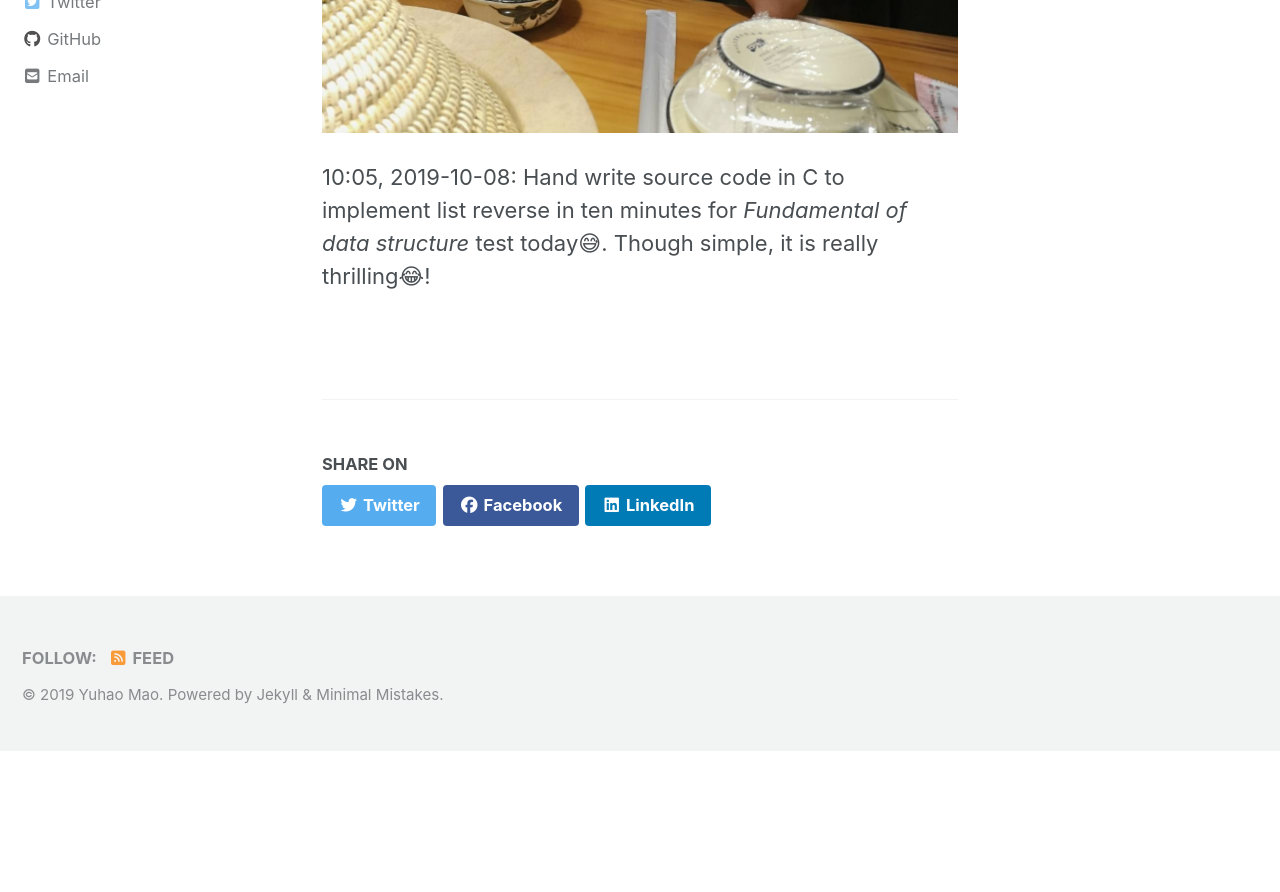
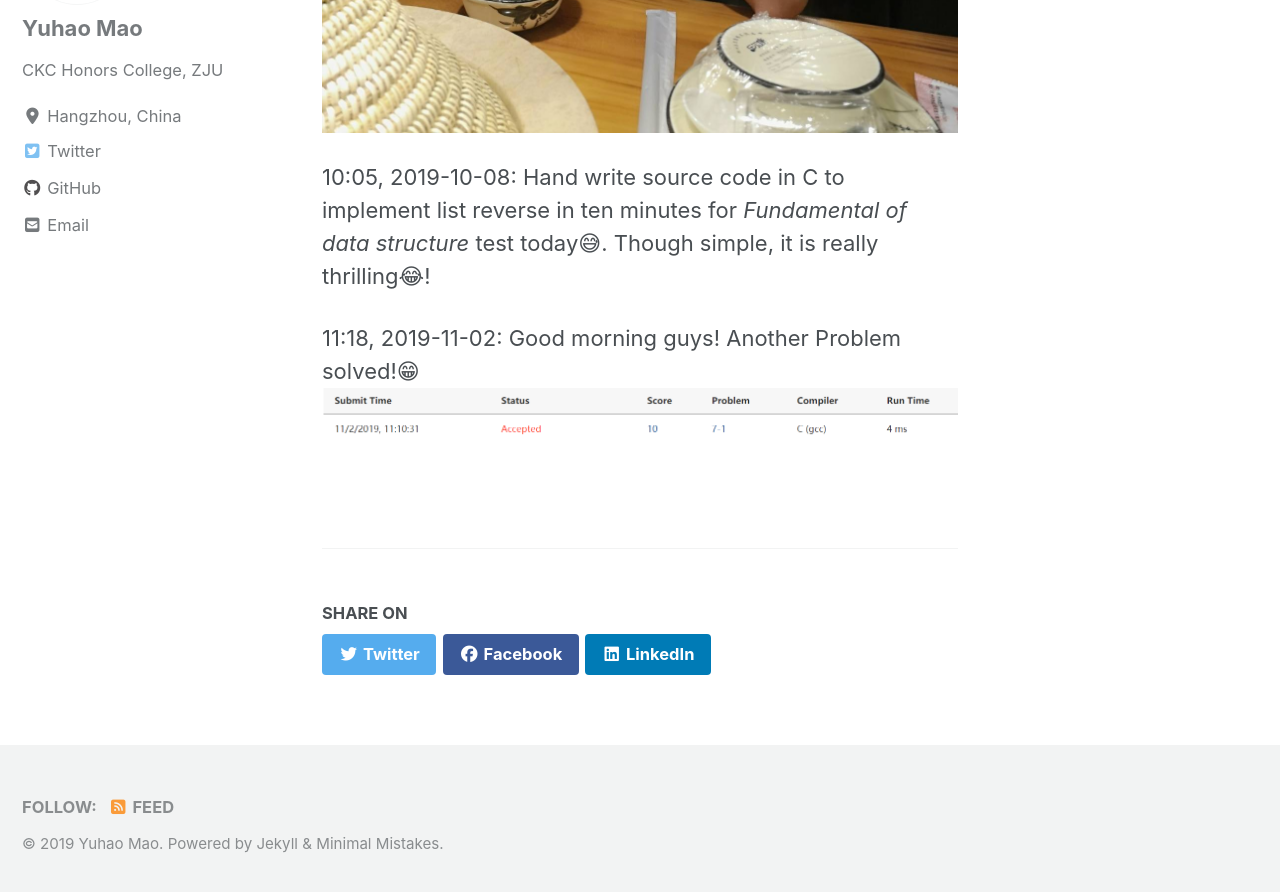
Before and after one commit to AlgebraLoveme/AlgebraLoveme.github.io, a Jekyll site: the page built from _pages/Moments.md, in a window 1280 px wide and 900 px high, scrolled down 4633 px. Shown: the top 892 px of the window. Built offline with Jekyll 4.4.1, drawn with Linux system fonts in a browser that asks for light colours; cached includes are drawn as plain includes; nearby versions of some CDN libraries; emoji names are drawn with the system emoji font; before the commit the page ends 5384 px from its top, so only the background shows below that.

Commit message:
update moments

```diff
--- a/_pages/Moments.md
+++ b/_pages/Moments.md
@@ -44,3 +44,6 @@ header:
 ![me watching fish soup](../imgs/selfie3.jpg)
 
 10:05, 2019-10-08: Hand write source code in C to implement list reverse in ten minutes for *Fundamental of data structure* test today:sweat_smile:. Though simple, it is really thrilling:joy:!
+
+11:18, 2019-11-02: Good morning guys! Another Problem solved!:grin:
+![submission accepted](../imgs/good_morning.png)
```
Also changed, not shown: imgs/good_morning.png (added).
